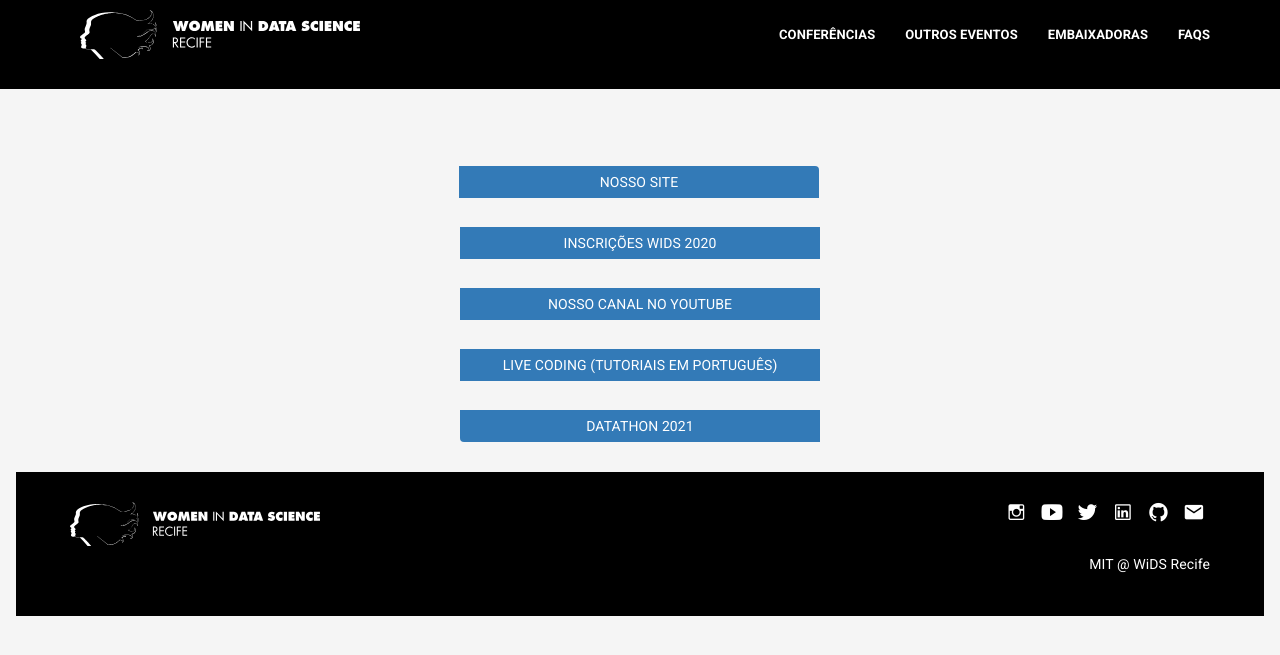
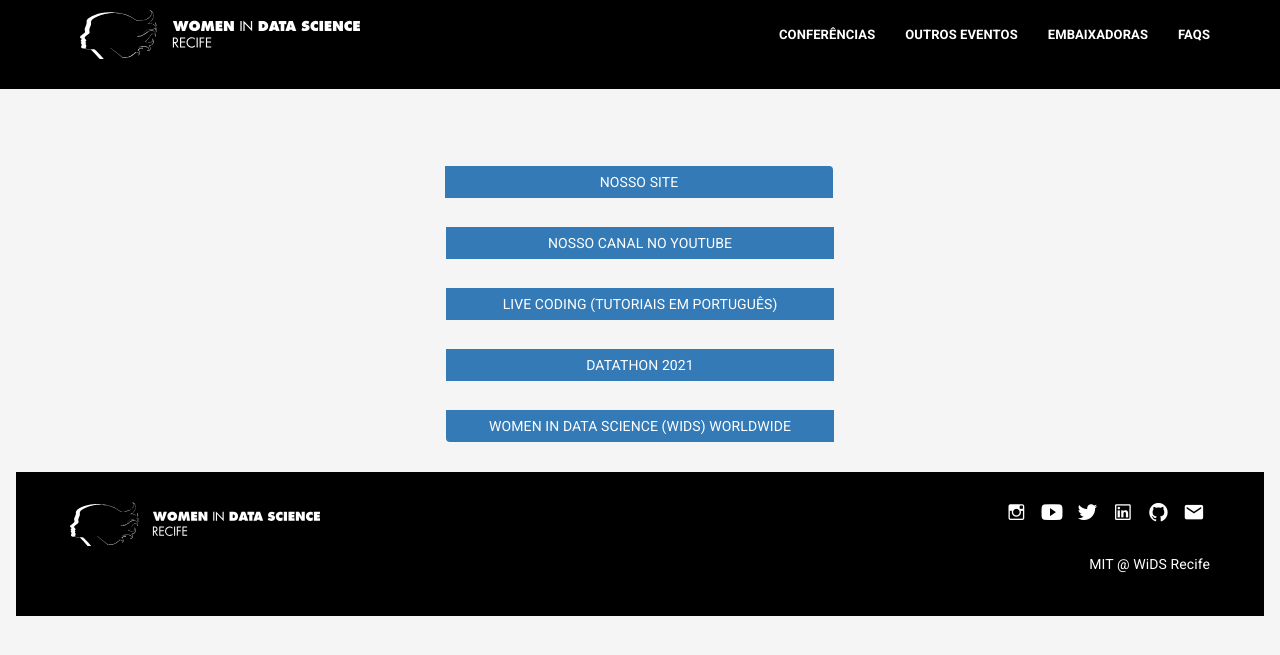
Before and after one commit to widsrecife/widsrecife.github.io, a Jekyll site: the page built from links.md, in a window 1280 px wide and 900 px high. Shown: the top 655 px of the window. Built offline with Jekyll 4.4.1, drawn with Linux system fonts in a browser that asks for light colours; some web fonts are replaced.

Commit message:
Adiciona o link wids wordwide ao links_instagram

```diff
--- a/_data/links_instagram.yml
+++ b/_data/links_instagram.yml
@@ -1,6 +1,3 @@
-- titulo: Inscrições WiDS 2020
-  url: https://www.sympla.com.br/women-in-data-science-wids-recife-2020__911077
-
 - titulo: Nosso canal no YouTube
   url: https://www.youtube.com/channel/UCA7tblpOhxRtgYZYDR33kBg
 
@@ -9,3 +6,6 @@
 
 - titulo: Datathon 2021
   url: https://www.kaggle.com/c/widsdatathon2021/overview
+
+- titulo: Women in Data Science (WiDS) Worldwide
+  url: https://www.widsconference.org/
```
